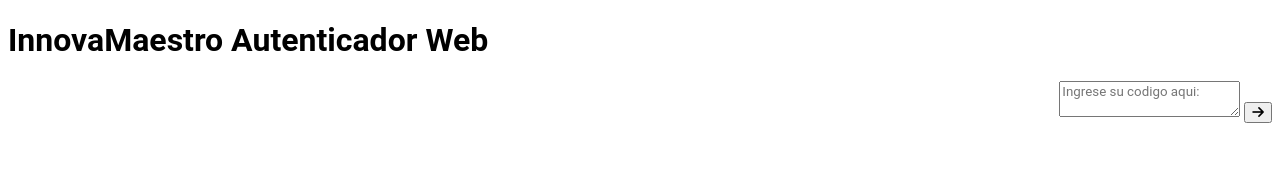
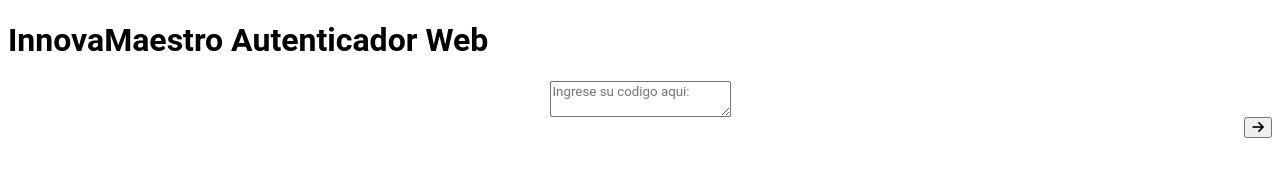
Before and after one commit to luzseptimo/innovamaestro, a plain HTML site: page index.html in a window 1280 px wide. Drawn offline with Linux system fonts and the light colour scheme.

```diff
--- a/style.css
+++ b/style.css
@@ -12,6 +12,11 @@
   margin-left: 10px;
 }
 
+textarea {
+  display: block;
+  margin-left: auto;
+  margin-right: auto;
+}
 /*Login Section */
 
 .login-cover {
```
Also changed, not shown: 1 other file.
